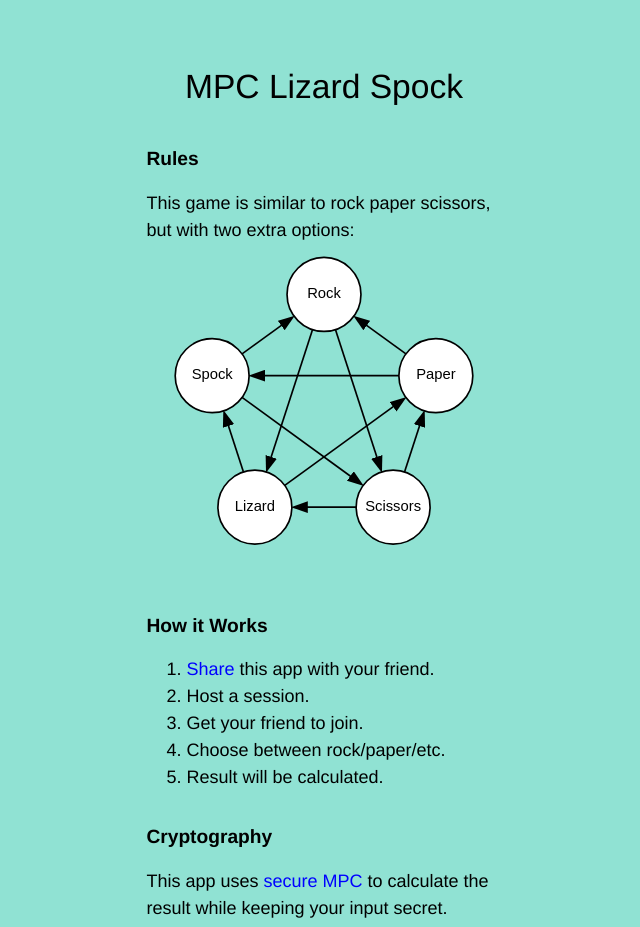
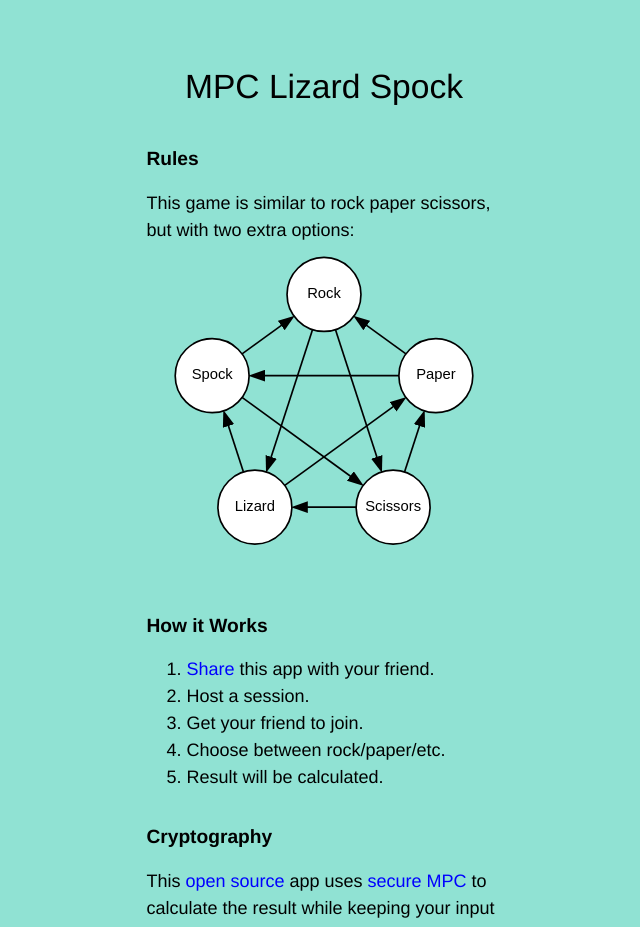
Before and after one commit to privacy-scaling-explorations/mpc-lizard-spock, a React (Vite) app: page / in a window 1280 px wide. Shown: the top 927 px of the page, without its empty margins (316-956 px from the left). Built offline with nearby package versions, Linux system fonts and the light colour scheme; what rtc-pair-socket would draw is missing.

Commit message:
add github link

```diff
--- a/src/Home.tsx
+++ b/src/Home.tsx
@@ -31,7 +31,10 @@ export default function Home() {
       <h2>Cryptography</h2>
       <div style={{ display: 'flex', flexDirection: 'column', gap: '0.7em' }}>
         <div>
-          This app uses&nbsp;
+          This&nbsp;
+          <a href='https://github.com/voltrevo/mpc-lizard-spock'>
+            open source
+          </a> app uses&nbsp;
           <a href='https://github.com/voltrevo/mpc-framework'>
             secure MPC
           </a> to calculate the result while keeping your input secret.
```
